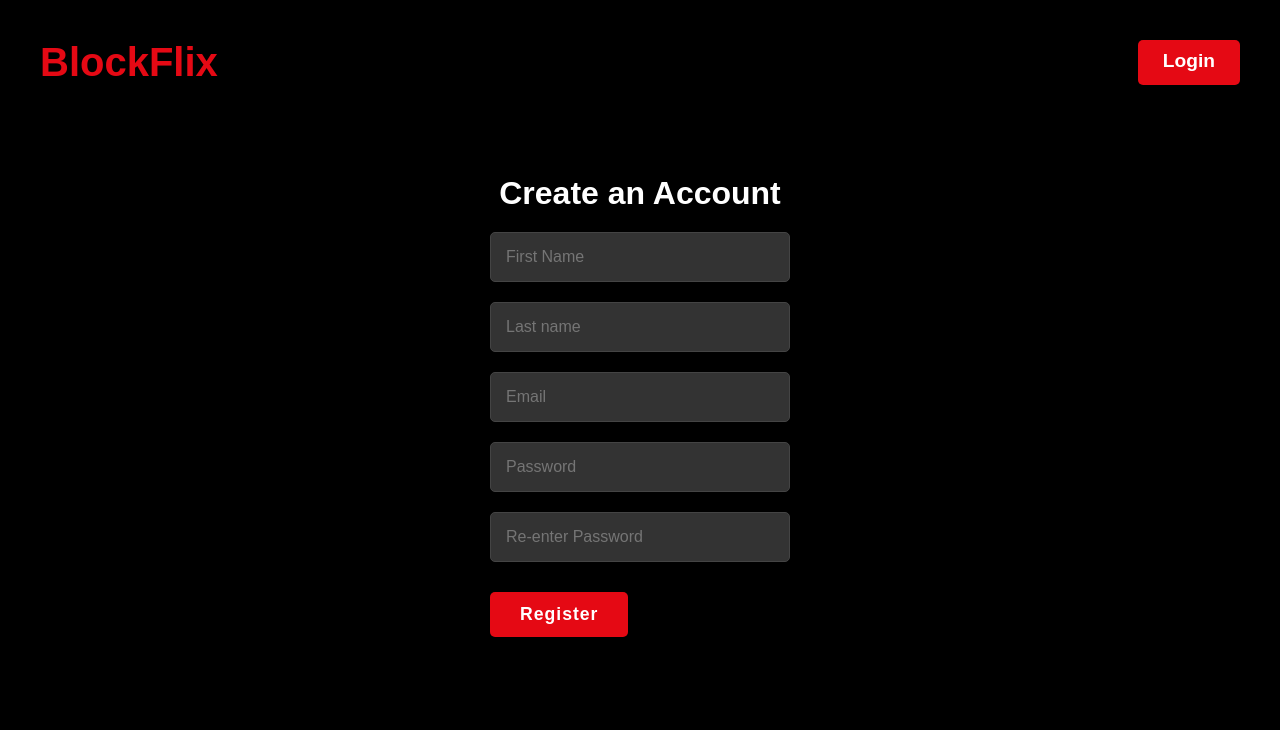
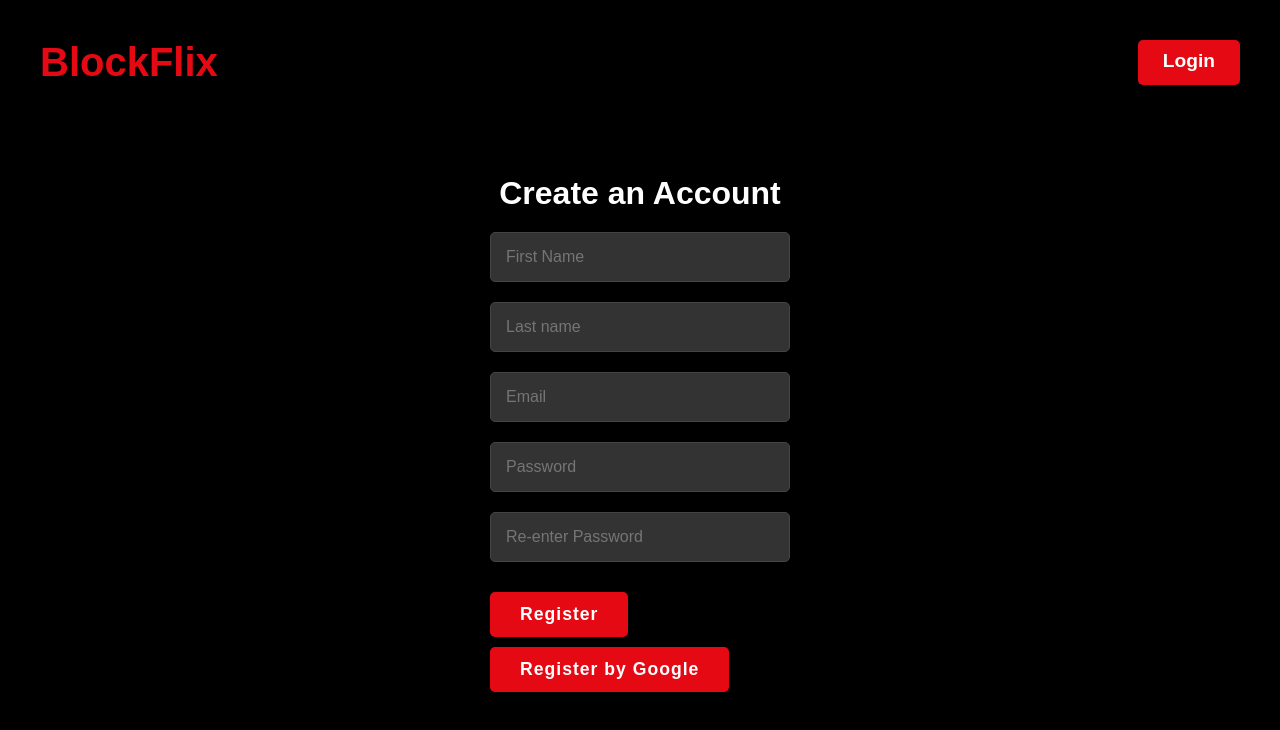
Before and after one commit to TharissT/ics3u-summative, a Vue app: page /register in a window 1280 px wide. Shown: the top 730 px of the page. Built offline with nearby package versions, Linux system fonts and the light colour scheme.

Commit message:
Added a register with google button

```diff
--- a/src/views/RegisterView.vue
+++ b/src/views/RegisterView.vue
@@ -1,5 +1,7 @@
 <script setup>
 import { ref } from 'vue';
+import { createUserWithEmailAndPassword, updateProfile, signInWithPopup, GoogleAuthProvider } from "firebase/auth";
+import { auth } from "../firebase";
 import { useRouter } from 'vue-router';
 import { useStore } from '../store';
 
@@ -24,6 +26,27 @@
     window.alert("Passwords do not match; Please re-enter");
   }
 }
+
+async function registerByEmail() {
+  try {
+    const user = (await createUserWithEmailAndPassword(auth, email.value, password.value)).user;
+    await updateProfile(user, { displayName: `${firstName.value} ${lastName.value}` });
+    store.user = user;
+    router.push("/movies");
+  } catch (error) {
+    alert("There was an error creating a user with email!");
+  }
+}
+
+async function registerByGoogle() {
+  try {
+    const user = (await signInWithPopup(auth, new GoogleAuthProvider())).user;
+    store.user = user;
+    router.push("/movies");
+  } catch (error) {
+    alert("There was an error creating a user with Google!");
+  }
+}
 </script>
 
 <template>
@@ -42,6 +65,7 @@
           <input v-model="password" type="password" placeholder="Password" class="input-field" required>
           <input v-model="password2" type="password" placeholder="Re-enter Password" class="input-field" required>
           <button type="submit" class="button register">Register</button>
+          <button @click="registerByGoogle()" class="button register">Register by Google</button>
         </form>
       </div>
     </div>
```
Lines whose indentation alone changed are shown as unchanged.
